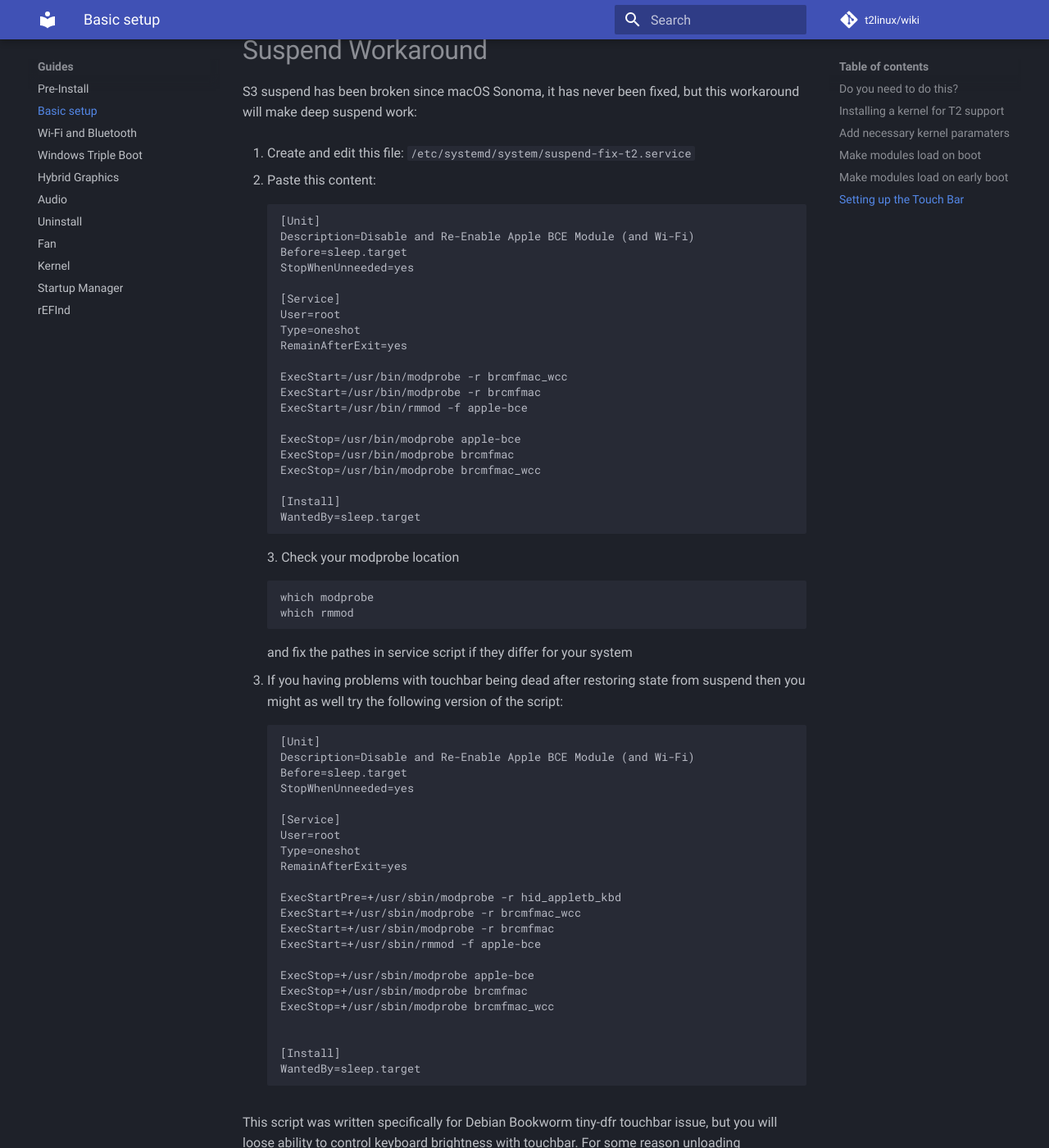
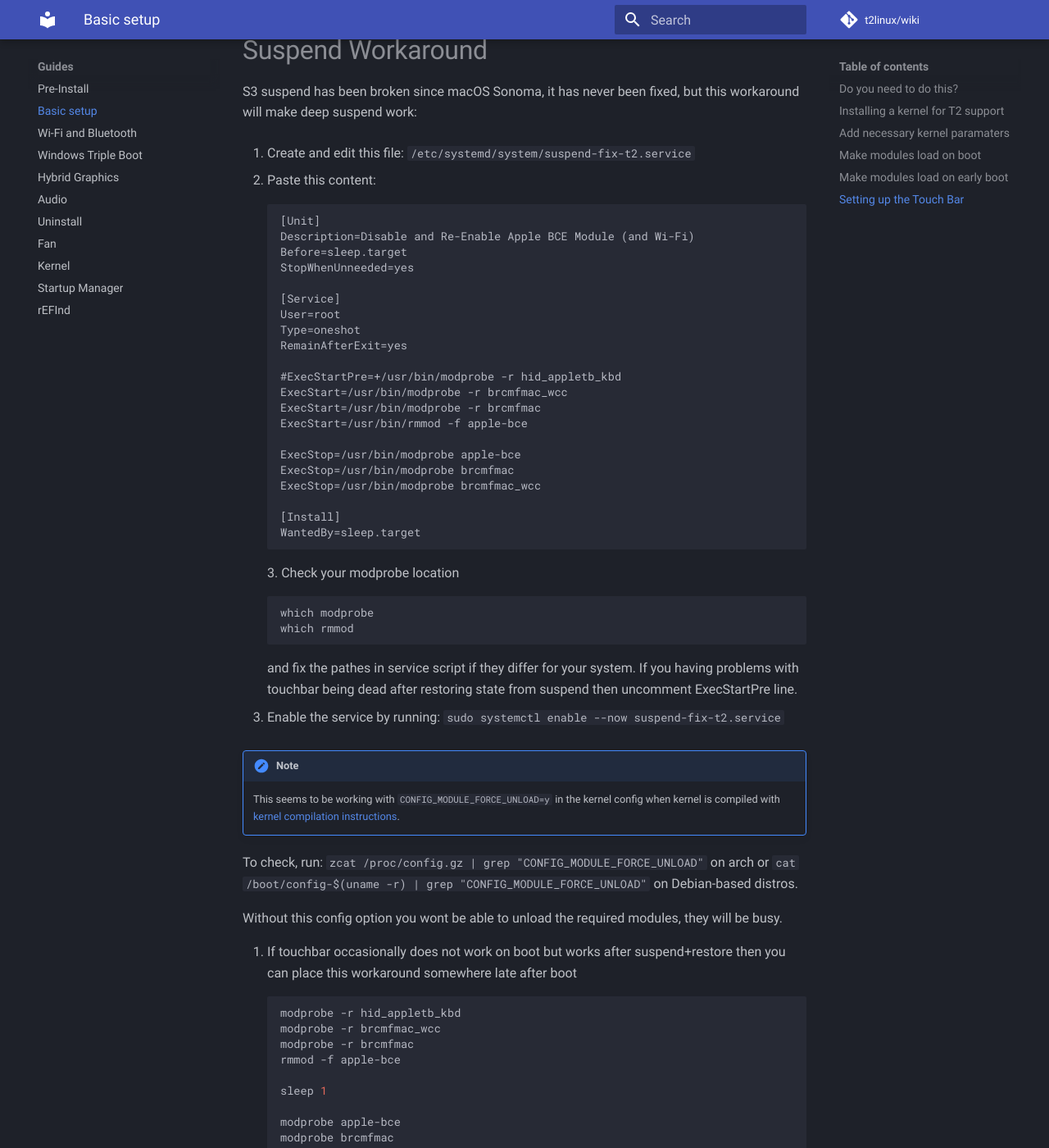
Before and after one commit to t2linux/wiki, an MkDocs documentation site: the page built from docs/guides/postinstall.md, in a window 1280 px wide and 1400 px high, scrolled down 4214 px. Shown: the whole window at 82% size. Built offline with MkDocs 1.6.1 and Material for MkDocs 9.7.7, drawn with Linux system fonts in a browser that asks for light colours; comment, search, counter and statistics services are not loaded; some of the changed text lies outside the part shown.

Commit message:
Update postinstall.md
rewrote service instructions

````diff
--- a/docs/guides/postinstall.md
+++ b/docs/guides/postinstall.md
@@ -162,6 +162,7 @@ S3 suspend has been broken since macOS Sonoma, it has never been fixed, but this
      Type=oneshot
      RemainAfterExit=yes
 
+     #ExecStartPre=+/usr/bin/modprobe -r hid_appletb_kbd
      ExecStart=/usr/bin/modprobe -r brcmfmac_wcc
      ExecStart=/usr/bin/modprobe -r brcmfmac
      ExecStart=/usr/bin/rmmod -f apple-bce
@@ -178,48 +179,12 @@ S3 suspend has been broken since macOS Sonoma, it has never been fixed, but this
      which modprobe
      which rmmod
      ```
-and fix the pathes in service script if they differ for your system
-
-4. If you having problems with touchbar being dead after restoring state from suspend then you might as well try the following version of the script:
-     ```service
-     [Unit]
-     Description=Disable and Re-Enable Apple BCE Module (and Wi-Fi)
-     Before=sleep.target
-     StopWhenUnneeded=yes
-
-     [Service]
-     User=root
-     Type=oneshot
-     RemainAfterExit=yes
-
-     ExecStartPre=+/usr/sbin/modprobe -r hid_appletb_kbd
-     ExecStart=+/usr/sbin/modprobe -r brcmfmac_wcc
-     ExecStart=+/usr/sbin/modprobe -r brcmfmac
-     ExecStart=+/usr/sbin/rmmod -f apple-bce
-
-     ExecStop=+/usr/sbin/modprobe apple-bce
-     ExecStop=+/usr/sbin/modprobe brcmfmac
-     ExecStop=+/usr/sbin/modprobe brcmfmac_wcc
-
-
-     [Install]
-     WantedBy=sleep.target
-     ```
-
-This script was written specifically for Debian Bookworm tiny-dfr touchbar issue, but you will loose ability to control keyboard brightness with touchbar. For some reason unloading ```hid_appletb_kbd``` helps to maintain touchbar in alive state but then this module trips and doesnt work anymore.
-You can still control keyboard brightness with just bash tho:
-
-     echo 8192 | sudo tee /sys/class/leds/\:white\:kbd_backlight/brightness
-
-The path shown in this example is relevant for only MacBookPro16,x and MacBookAir9,1
-
-Also you can add a udev rule to give a group write permissions for the brightness value. Add to a new `leds.rules` file in `/etc/udev/rules.d`:
-
-     ACTION=="add", SUBSYSTEM=="leds", RUN+="/bin/chgrp GROUP_NAME $sys$devpath/brightness", RUN+="/bin/chmod g+w $sys$devpath/brightness"
+and fix the pathes in service script if they differ for your system. If you having problems with touchbar being dead after restoring state from suspend then uncomment ExecStartPre line.
 
 5. Enable the service by running: `sudo systemctl enable --now suspend-fix-t2.service`
 
 !!! note
+
     This seems to be working with `CONFIG_MODULE_FORCE_UNLOAD=y` in the kernel config when kernel is compiled with [kernel compilation instructions](https://wiki.t2linux.org/guides/kernel/).
 
 To check, run:
````
